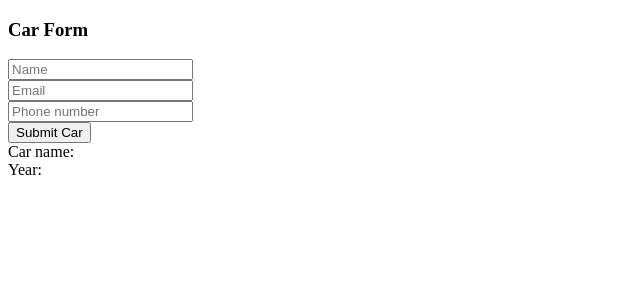
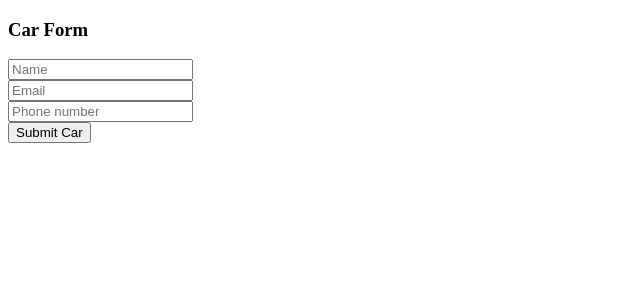
Before and after one commit to otto-laitinen/gas-tracker, a React (Create React App) app: page / in a window 1280 px wide. Shown: the top 300 px of the page, without its empty margins (0-640 px from the left). Built offline with nearby package versions, Linux system fonts and the light colour scheme.

Commit message:
form & car again

```diff
--- a/src/Form.js
+++ b/src/Form.js
@@ -1,7 +1,7 @@
 import { useState } from "react";
 import { ReactDOM } from "react-dom";
 
-export default function CarForm() {
+export default function CarForm({addCar}) {
 
     const [carInfo, setCarInfo] = useState({
         name:"",
--- a/src/components/Car.js
+++ b/src/components/Car.js
@@ -1,10 +1,15 @@
 import React from 'react'
 
-export default function Car(props){
+export default function CarList({allCars}){
   return (
     <div>
-        <div>Car name: {props.name}</div>
-        <div>Year: {props.year}</div>
+       {allCars.map((car)=>(
+         <div className="name" key={car.phonenumber}>
+           <p className='card-name'>{car.name}</p>
+           <p>{car.email}</p>
+           <p>{car.phonenumber}</p>
+          </div>
+       ))}
     </div>
-  )
+  );
 }
```
